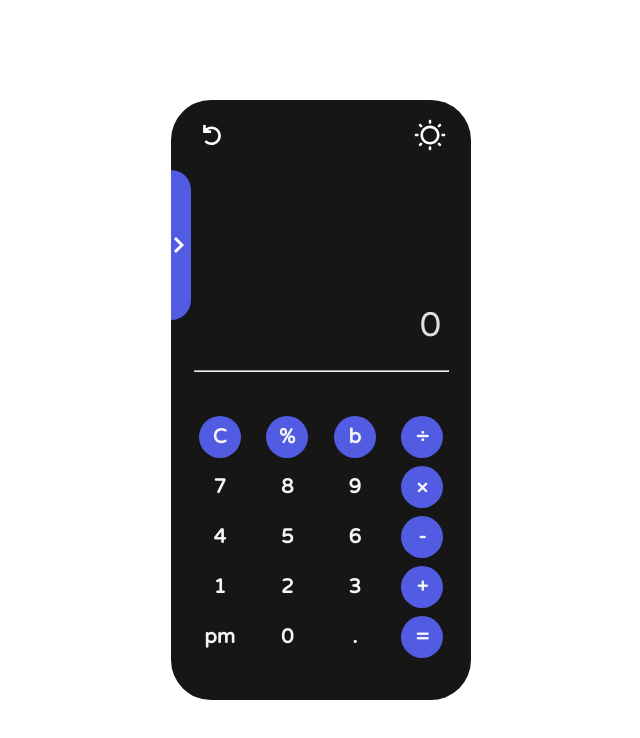
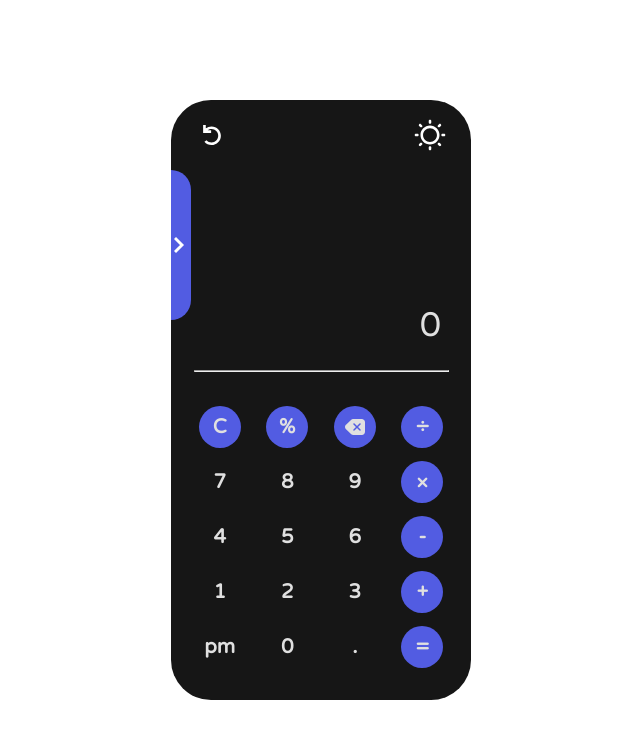
Before and after one commit to mothi-2k/calculator, a plain HTML site: page index.html in a window 1280 px wide. Shown: the whole page, without its empty margins (319-959 px from the left). Drawn offline with Linux system fonts and the light colour scheme.

Commit message:
added backspace icon, old logs display corrected, row gap added for buttons

```diff
--- a/index.html
+++ b/index.html
@@ -39,7 +39,7 @@
                 <ul class="buttons">
                     <li class="button"><button class="fun-button button-clear">C</button></li>
                     <li class="button"><button class="fun-button button-modulus">&percnt;</button></li>
-                    <li class="button"><button class="fun-button button-backspace">b</button></li>
+                    <li class="button backspace"><button class="fun-button button-backspace"><img class="icon-backspace" src="resource/backspace.svg"></img></button></li>
                     <li class="button"><button class="fun-button button-divide">&#xF7;</button></li>
                     <li class="button"><button class="num-button button-num7">7</button></li>
                     <li class="button"><button class="num-button button-num8">8</button></li>
--- a/style.css
+++ b/style.css
@@ -88,7 +88,11 @@ body {
     position: relative;
     display: flex;
     flex-direction: column;
-    justify-content: space-between;
+    justify-content: flex-end;
+}
+
+.display-area > p {
+    margin-top: 2px;
 }
 
 .calc-content-main {
@@ -120,7 +124,7 @@ body {
 }
 
 .buttons {
-    margin-top: 40px;
+    margin-top: 30px;
     display: grid;
     grid-template-rows: repeat(5, auto);
     grid-template-columns: repeat(4, auto);
@@ -128,6 +132,7 @@ body {
     text-align: center;
     margin-left: 15px;
     margin-right: 15px;
+    row-gap: 5px;
 }
 
 .button {
@@ -146,7 +151,7 @@ body {
     font-weight: bolder;
     cursor: pointer;
     background-color: #525CE2;
-    color: whitesmoke;
+    color: #E0E0E0;
     border-radius: 50%;
     width: 42px;
     height: 42px;
@@ -161,10 +166,23 @@ body {
     font-size: 20px;
     font-weight: bolder;
     cursor: pointer;
-    color: whitesmoke;
+    color: #E0E0E0;
     border-radius: 50%;
     width: 42px;
     height: 42px;
     margin-top: auto;
     margin-bottom: auto;
 }
+
+.backspace {
+    display: flex;
+    align-items: center;
+    justify-content: center;
+}
+
+.button-backspace {
+    display: flex;
+    align-items: center;
+    justify-content: center;
+    cursor: pointer;
+}
```
Also changed, not shown: resource/backspace.svg (added).
